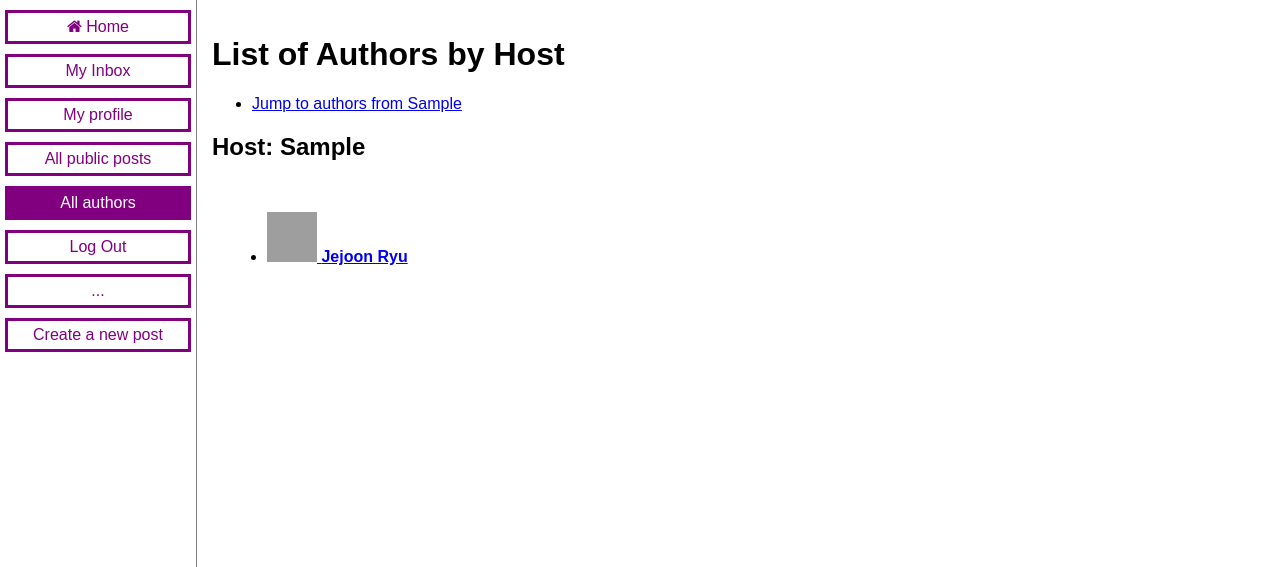
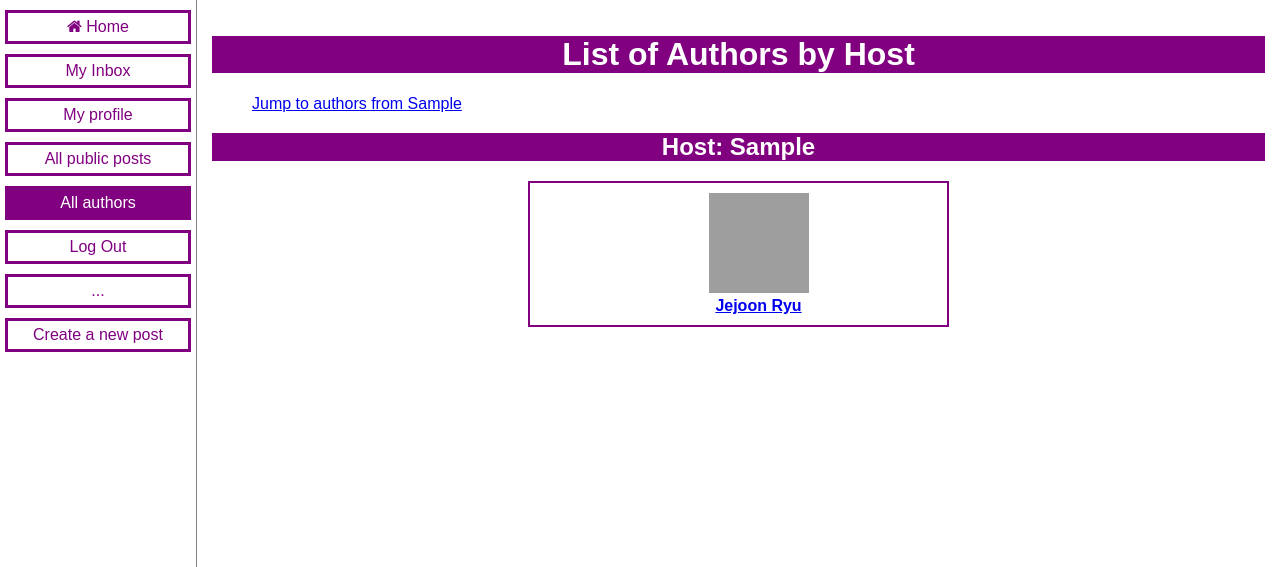
Before and after one commit to 3662/cmput404-project, a Django app: page /authors/ in a window 1280 px wide. Shown: the top 567 px of the page. Run offline with Django 3.2, Linux system fonts and the light colour scheme; a user stored in the database is signed in; data comes from the database, SQL or seed files in the repository; tables that the repository leaves empty hold one stand-in row (values such as "Sample post"); data that the repository does not hold is empty; grey boxes are pictures that could not be loaded.

Commit message:
update to css of author's list

```diff
--- a/cmput_404_project/authors/templates/authors/authors_base.html
+++ b/cmput_404_project/authors/templates/authors/authors_base.html
@@ -8,26 +8,49 @@
         color: white;
     }
 
-    .host-authors {
-        padding: 15px;
+    .author {
+        /* padding: 15px; */
+        text-align: center;
+        border: 2px solid purple;
+        padding-top: 10px;
+        padding-bottom: 10px;
+        margin-top: 10px;
+        margin-left: 30%;
+        margin-right: 30%;
     }
 
     .authors {
-        margin: 15px;
+        /* margin: 15px; */
+        text-align: center;
+        border: 5px solid purple;
+        padding-top: 10px;
+        padding-bottom: 10px;
+        margin-top: 50px;
     }
+
+    .title {
+        background-color: purple;
+        color: white;
+        text-align: center;
+    }
+
+    ul {
+        list-style-type: none;
+    }
+
 </style>
 {% endblock %}
 
 {% block content %}
 
-<h1>List of Authors by Host</h1>
+<h1 class="title">List of Authors by Host</h1>
 <ul>
     {% for node in nodes %}
     <li><a href="#{{node.host}}">Jump to authors from {{node.host}}</a></li>
     {% endfor %}
 </ul>
 {% for node in nodes %}
-    <h2 id="{{node.host}}">Host: {{node.host}}</h3>
+    <h2 id="{{node.host}}" class="title">Host: {{node.host}}</h2>
     <div class="host-authors">
     {% for author in node.authors %}
         <ul class="author">
@@ -38,8 +61,9 @@
                 <a href="/authors/profile?url={{author.url}}">
                 {% endif %}
                     {% if author.profileImage != null and author.profileImage != '' %}
-                    <img src="{{author.profileImage}}" width="50" height="50">
+                    <img src="{{author.profileImage}}" width="100" height="100">
                     {% endif %}
+                    <br>
                     <b>{{author.displayName}}</b>
                 </a>
             </li>
@@ -58,7 +82,7 @@
     // const hostServerURL = "https://cmput404-project-team9.herokuapp.com/";
 
     function update() {
-        updateAuthorsFromServer(hostServerURL);
+        // updateAuthorsFromServer(hostServerURL);
     }
 
     function updateAuthorsFromServer(url) {
```
